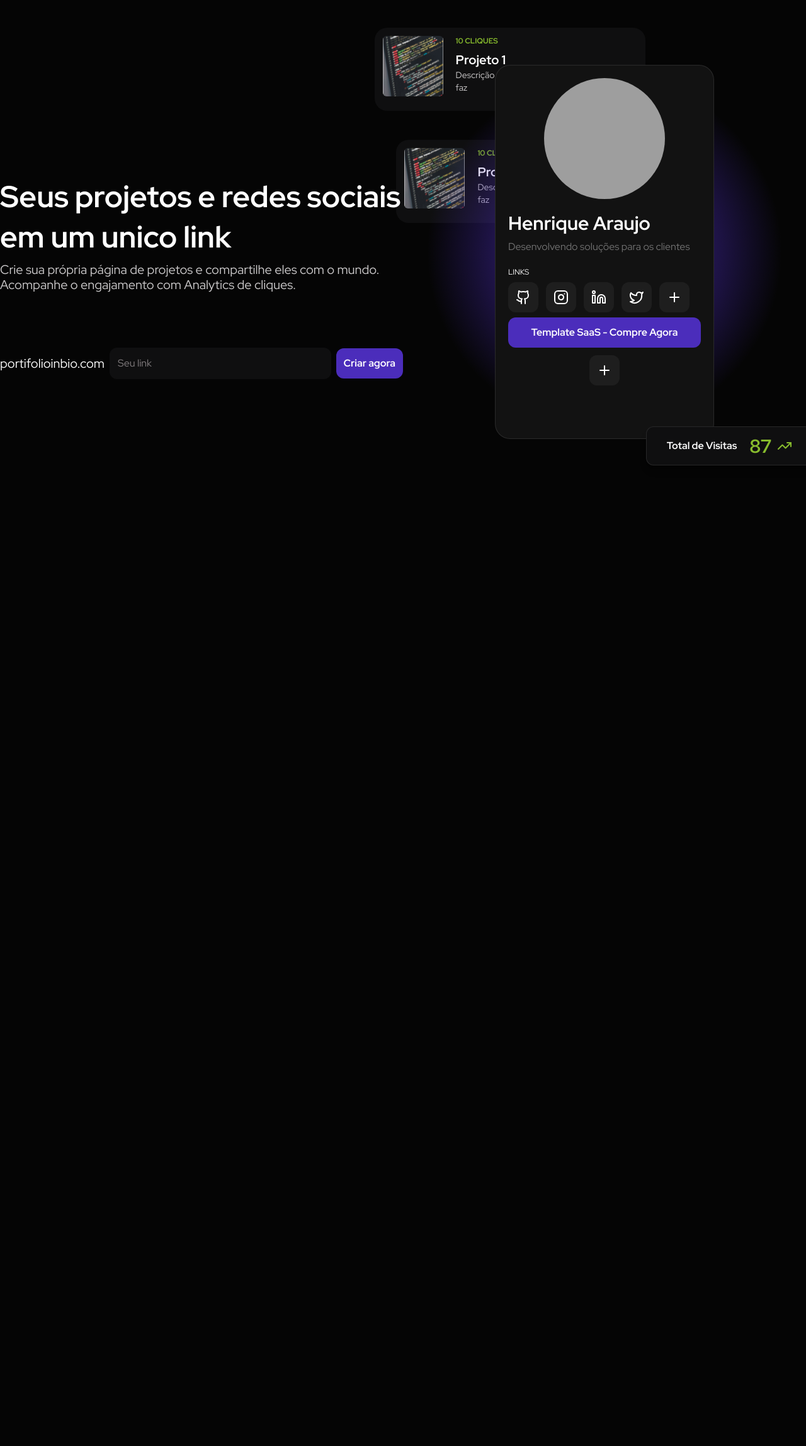
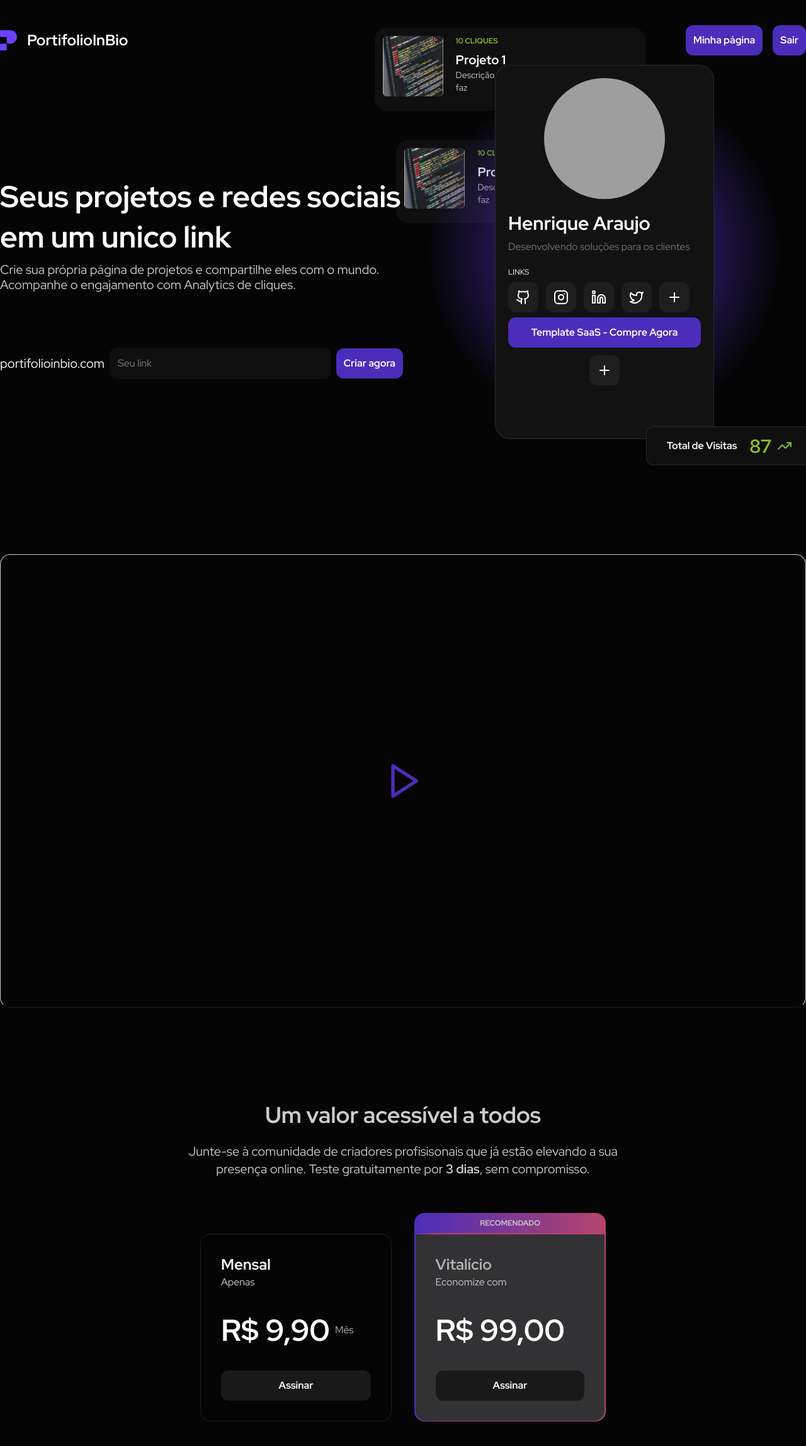
Before and after one commit to salvatoreDeploy/SAAS-PortifolioInBio, a Next.js app: page / in a window 1280 px wide. Shown: the top 2296 px of the page at 63% size. Before the commit the page ends 800 px from the top, so only its background shows below. Built offline with nearby package versions, Linux system fonts and the light colour scheme; grey boxes are pictures that could not be loaded.

Commit message:
component: Video e Pricing

```diff
--- /dev/null
+++ b/src/app/components/Header.tsx
@@ -0,0 +1,18 @@
+import Button from "./ui/Button";
+
+export default function Header() {
+  return (
+    <div className="absolute top-0 left-0 right-0 max-w-7xl mx-auto flex items-center justify-between py-10">
+      <div className="flex items-center gap-4">
+        <img src="/logo.svg" alt="ProjectInBio logo imagem" />
+
+        <h3 className="text-heading text-2xl font-bold">PortifolioInBio</h3>
+      </div>
+
+      <div className="flex items-center gap-4">
+        <Button>Minha página</Button>
+        <Button>Sair</Button>
+      </div>
+    </div>
+  );
+}
--- /dev/null
+++ b/src/app/components/Pricing.tsx
@@ -0,0 +1,54 @@
+import { TRIAL_DAYS } from "@/config";
+import Button from "./ui/Button";
+
+export default function Princing() {
+  return (
+    <div className="my-[150px] flex flex-col items-center gap-14">
+      <div className="flex flex-col items-center gap-6">
+        <h3 className="text-4xl font-bold text-shadow-heading ">
+          Um valor acessível a todos
+        </h3>
+        <p className="text-body text-xl text-center">
+          Junte-se à comunidade de criadores profisisonais que já estão elevando
+          a sua <br />
+          presença online. Teste gratuitamente por{" "}
+          <strong>{TRIAL_DAYS} dias</strong>, sem compromisso.
+        </p>
+      </div>
+      <div className="flex items-end gap-9">
+        <div className="w-[304px] p-8 flex flex-col gap-7 rounded-2xl border border-[#1E1E1E]">
+          <div className="flex flex-col">
+            <span className="text-heading font-bold text-2xl">Mensal</span>
+            <span className="text-body">Apenas</span>
+          </div>
+          <div className="flex items-center gap-2">
+            <span className="text-heading font-bold text-[48px]">R$ 9,90</span>
+            <span className="text-headline">Mês</span>
+          </div>
+          <Button variant="secondary">Assinar</Button>
+        </div>
+        <div className="flex flex-col">
+          <div className="flex justify-center items-center rounded-t-2xl p-2 w-[304px] bg-[linear-gradient(90deg,#4B2DBB_0%,#B5446B_100%)]">
+            <span className="uppercase text-xs font-bold">Recomendado</span>
+          </div>
+          <div className="p-[1.6px] bg-[linear-gradient(90deg,#4B2DBB_0%,#B5446B_10%)] rounded-b-2xl">
+            <div className="w-full bg-border-secondary p-8 flex flex-col gap-7 rounded-b-2xl">
+              <div className="flex flex-col">
+                <span className="text-headline font-bold text-2xl">
+                  Vitalício
+                </span>
+                <span className="text-body">Economize com</span>
+              </div>
+              <div className="flex items-center gap-1">
+                <span className="text-heading font-bold text-[48px]">
+                  R$ 99,00
+                </span>
+              </div>
+              <Button variant="secondary">Assinar</Button>
+            </div>
+          </div>
+        </div>
+      </div>
+    </div>
+  );
+}
--- /dev/null
+++ b/src/app/components/VideoExplanation.tsx
@@ -0,0 +1,9 @@
+import { Play } from "lucide-react";
+
+export default function VideoExplanation() {
+  return (
+    <div className="border rounded-2xl border-b-border-primary aspect-video flex items-center justify-center my-20">
+      <Play className="text-purple size-16" />
+    </div>
+  );
+}
--- a/src/app/page.tsx
+++ b/src/app/page.tsx
@@ -1,13 +1,17 @@
+import Header from "./components/Header";
 import Hero from "./components/Hero";
+import Pricing from "./components/Pricing";
+import VideoExplanation from "./components/VideoExplanation";
 
 export default function Home() {
   return (
     <div className="max-w-7xl mx-auto">
       <Hero />
-      {/*  <Header />
-    <Hero />
-    <VideoExplanation />
-    <Pricing />
+      <Header />
+      <VideoExplanation />
+      <Pricing />
+      {/*
+
     <Faq /> */}
     </div>
   );
--- /dev/null
+++ b/src/config.ts
@@ -0,0 +1 @@
+export const TRIAL_DAYS = 3
```
